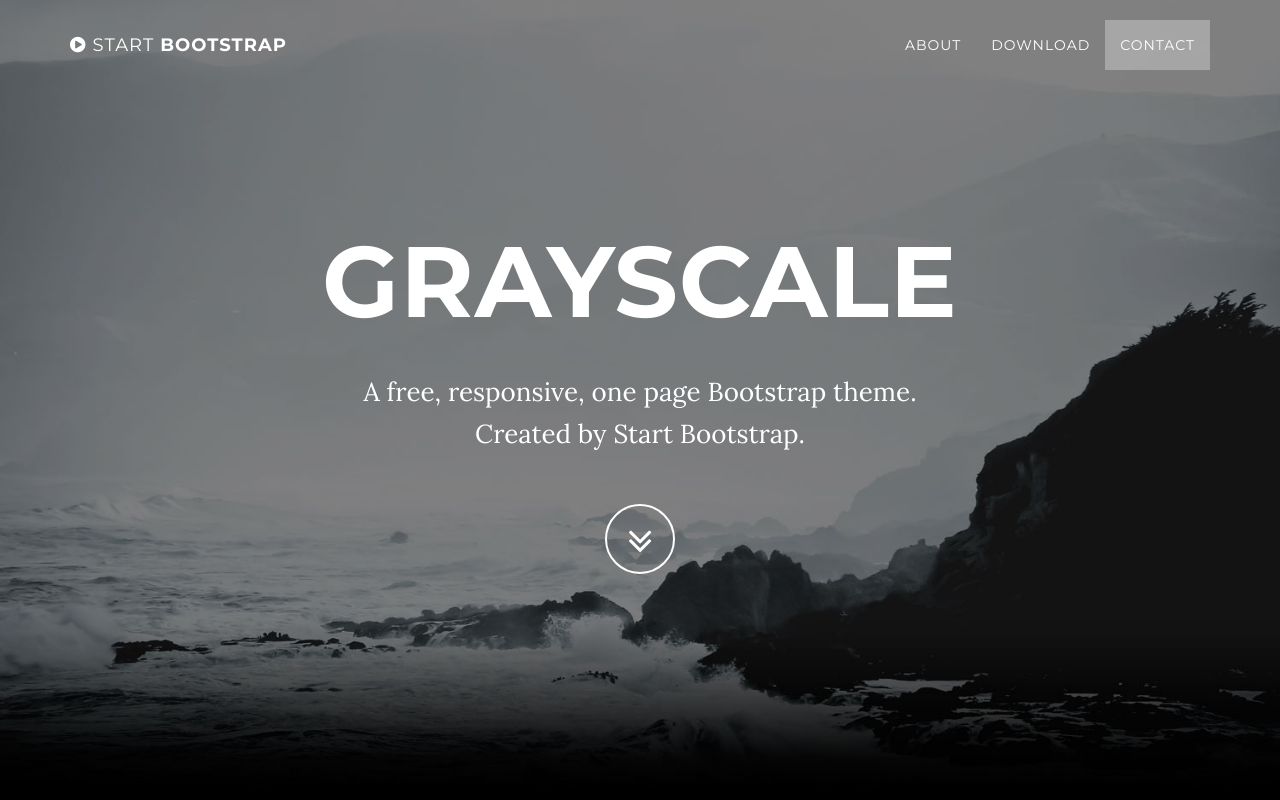
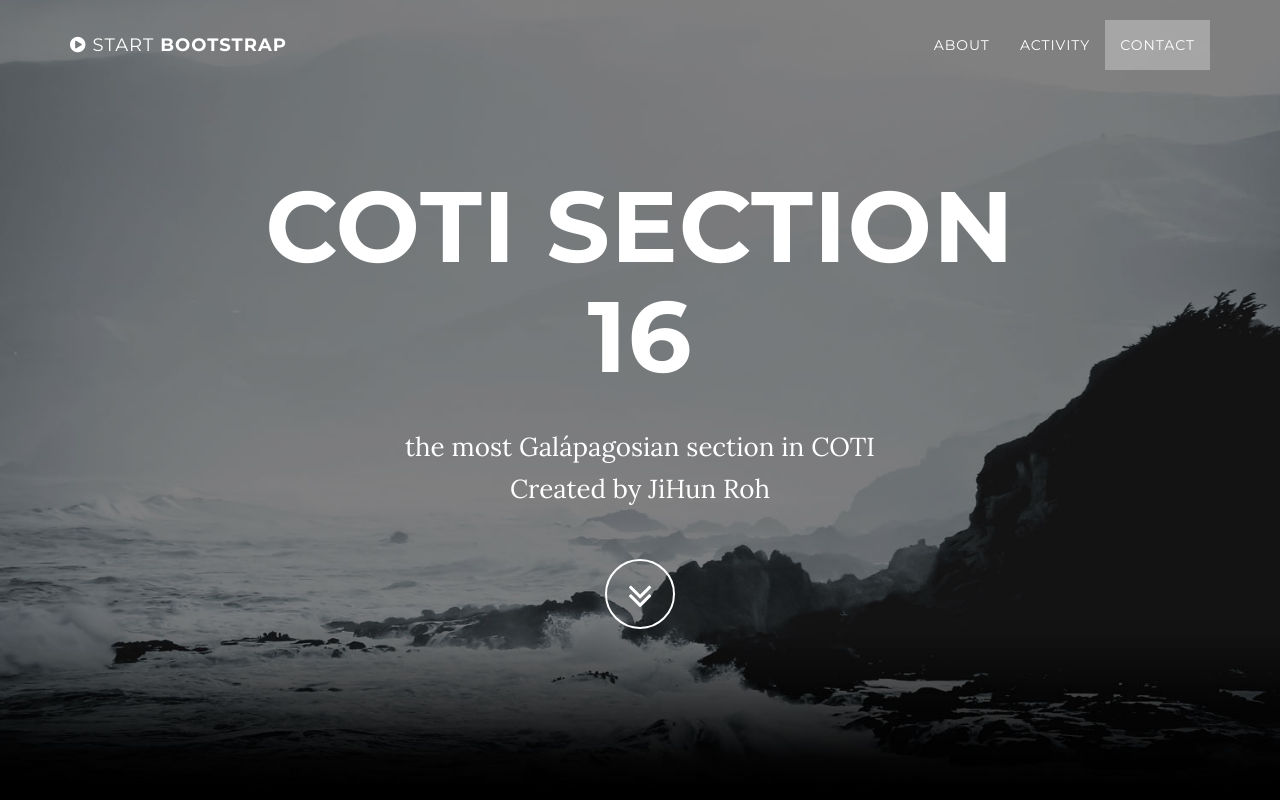
Before and after one commit to 16bunim/16bunim, a plain HTML site: page index.html in a window 1280 px wide. Shown: the top 800 px of the page. Drawn offline with Linux system fonts and the light colour scheme; some packages are replaced by stand-ins of ours.

Commit message:
타이틀 및 메뉴 수정

```diff
--- a/index.html
+++ b/index.html
@@ -56,7 +56,7 @@
                         <a class="page-scroll" href="#about">About</a>
                     </li>
                     <li>
-                        <a class="page-scroll" href="#download">Download</a>
+                        <a class="page-scroll" href="#activity">Activity</a>
                     </li>
                     <li>
                         <a class="page-scroll" href="#contact">Contact</a>
@@ -74,8 +74,8 @@
             <div class="container">
                 <div class="row">
                     <div class="col-md-8 col-md-offset-2">
-                        <h1 class="brand-heading">Grayscale</h1>
-                        <p class="intro-text">A free, responsive, one page Bootstrap theme.<br>Created by Start Bootstrap.</p>
+                        <h1 class="brand-heading">COTI Section 16</h1>
+                        <p class="intro-text">the most Galápagosian section in COTI<br>Created by JiHun Roh</p>
                         <a href="#about" class="btn btn-circle page-scroll">
                             <i class="fa fa-angle-double-down animated"></i>
                         </a>
```
